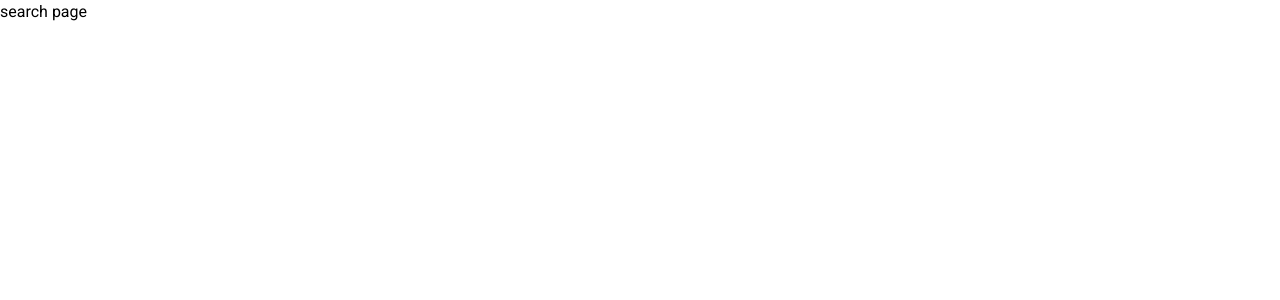
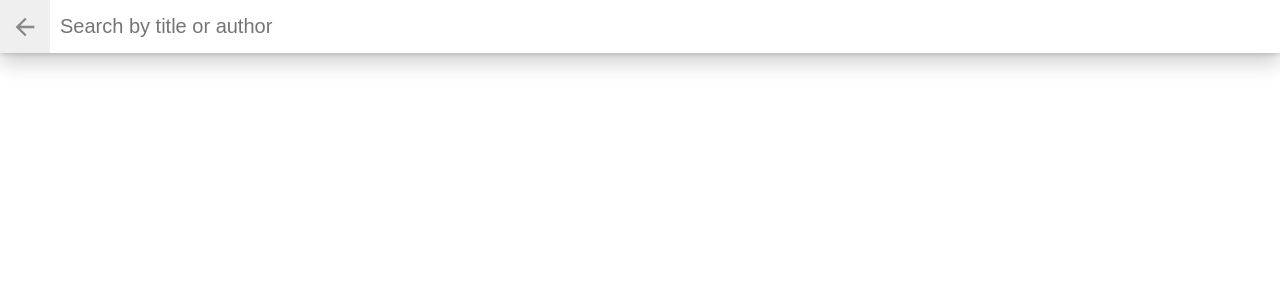
Before and after one commit to EsraaSaid/fwd-egypt-myreads, a React (Create React App) app: page /search in a window 1280 px wide. Shown: the top 300 px of the page. Built offline with nearby package versions, Linux system fonts and the light colour scheme.

Commit message:
add debounce & implement search page

```diff
--- a/package.json
+++ b/package.json
@@ -6,6 +6,7 @@
     "@testing-library/jest-dom": "^5.11.4",
     "@testing-library/react": "^11.1.0",
     "@testing-library/user-event": "^12.1.10",
+    "lodash": "^4.17.21",
     "react": "^17.0.2",
     "react-dom": "^17.0.2",
     "react-router-dom": "^5.3.0",
--- a/src/pages/search.page.jsx
+++ b/src/pages/search.page.jsx
@@ -1,11 +1,61 @@
-const SearchPage = () => {
-    return (
-        <>
-            search page
-        </>
-    )
+import { Component } from "react";
+import { withRouter } from 'react-router-dom';
+import { debounce } from "lodash";
+
+import BooksGrid from "../components/booksgrid";
+
+import searchResponse from '../mock/search.json';
+
+
+async function onQueryChange(e) {
+    const query = e.target.value;
+
+    console.log('onQueryChange called');
+    if (query) {
+        // TODO: hit API
+        const { books } = searchResponse;
+        this.setState({
+            books,
+        });
+    } else {
+        this.setState({
+            books: [],
+        });
+    }
+}
+class SearchPage extends Component {
+    constructor(props) {
+        super(props);
+        this.state = {
+            books: [],
+        };
+
+        this.goBack = this.goBack.bind(this);
+        this.onQueryChange = debounce(onQueryChange.bind(this), 400);
+    }
+
+    goBack() {
+        this.props.history.goBack();
+    }
+
+    render() {
+        return (
+            <>
+                <header className="search-books-bar">
+                    <button className="close-search" onClick={this.goBack}></button>
+                    <div className="search-books-input-wrapper">
+                        <input type="text" placeholder="Search by title or author" onChange={this.onQueryChange} />
+                    </div>
+                </header>
+
+                <main className="search-books-results">
+                    <BooksGrid books={this.state.books} />
+                </main>
+            </>
+        );
+    }
 
 }
 
 
-export default SearchPage;
+export default withRouter(SearchPage);
```
Also changed, not shown: 1 other file (tests, documents, lock files or other folders).
